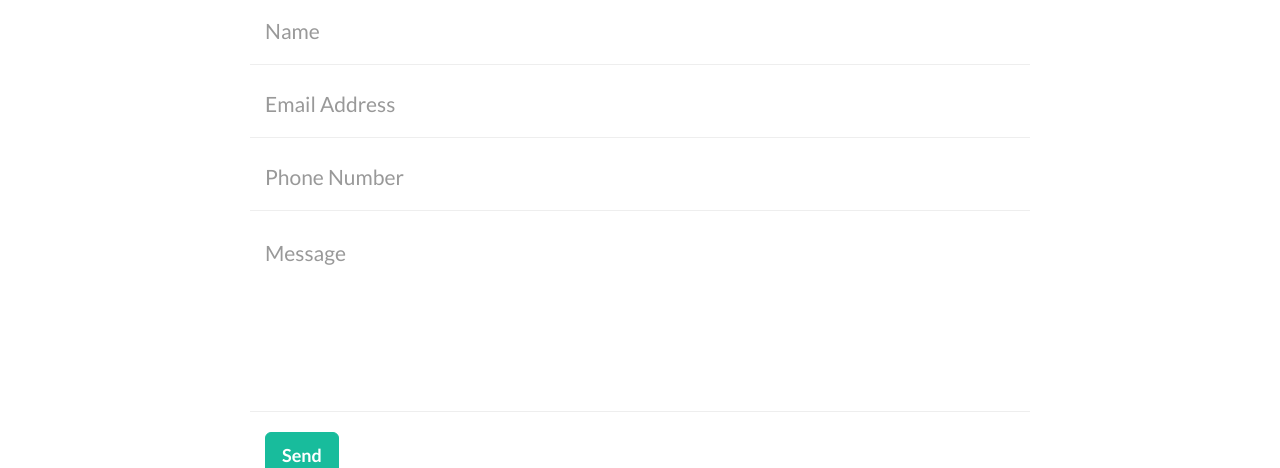
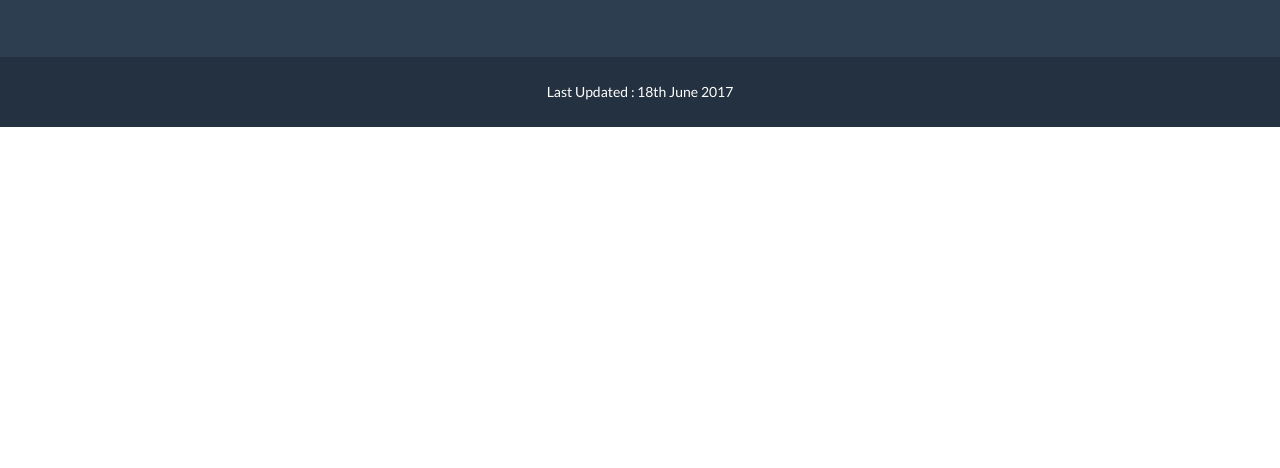
Before and after one commit to rahuljungbahadur/MyWebsite, a website: page index.html in a window 1280 px wide. Shown: the part 2332-2800 px from the top of the page. After the commit the page ends 2459 px from the top, so only its background shows below. Drawn offline with nearby package versions, Linux system fonts and the light colour scheme.

Commit message:
Excluded the php contact form

```diff
--- a/index.html
+++ b/index.html
@@ -183,62 +183,6 @@
             </div>
         </div>
     </section>
-
-    <!-- Contact Section -->
-    <section id="contact">
-        <div class="container">
-            <div class="row">
-                <div class="col-lg-12 text-center">
-                    <h2>Contact Me</h2>
-                    <hr class="star-primary">
-                </div>
-            </div>
-            <div class="row">
-                <div class="col-lg-8 col-lg-offset-2">
-                    <!-- To configure the contact form email address, go to mail/contact_me.php and update the email address in the PHP file on line 19. -->
-                    <!-- The form should work on most web servers, but if the form is not working you may need to configure your web server differently. -->
-                    <form name="sentMessage" id="contactForm" novalidate>
-                        <div class="row control-group">
-                            <div class="form-group col-xs-12 floating-label-form-group controls">
-                                <label for="name">Name</label>
-                                <input type="text" class="form-control" placeholder="Name" id="name" required data-validation-required-message="Please enter your name.">
-                                <p class="help-block text-danger"></p>
-                            </div>
-                        </div>
-                        <div class="row control-group">
-                            <div class="form-group col-xs-12 floating-label-form-group controls">
-                                <label for="email">Email Address</label>
-                                <input type="email" class="form-control" placeholder="Email Address" id="email" required data-validation-required-message="Please enter your email address.">
-                                <p class="help-block text-danger"></p>
-                            </div>
-                        </div>
-                        <div class="row control-group">
-                            <div class="form-group col-xs-12 floating-label-form-group controls">
-                                <label for="phone">Phone Number</label>
-                                <input type="tel" class="form-control" placeholder="Phone Number" id="phone" required data-validation-required-message="Please enter your phone number.">
-                                <p class="help-block text-danger"></p>
-                            </div>
-                        </div>
-                        <div class="row control-group">
-                            <div class="form-group col-xs-12 floating-label-form-group controls">
-                                <label for="message">Message</label>
-                                <textarea rows="5" class="form-control" placeholder="Message" id="message" required data-validation-required-message="Please enter a message."></textarea>
-                                <p class="help-block text-danger"></p>
-                            </div>
-                        </div>
-                        <br>
-                        <div id="success"></div>
-                        <div class="row">
-                            <div class="form-group col-xs-12">
-                                <button type="submit" class="btn btn-success btn-lg">Send</button>
-                            </div>
-                        </div>
-                    </form>
-                </div>
-            </div>
-        </div>
-    </section>
-
     <!-- Footer -->
     <footer class="text-center">
         <div class="footer-above">
```
